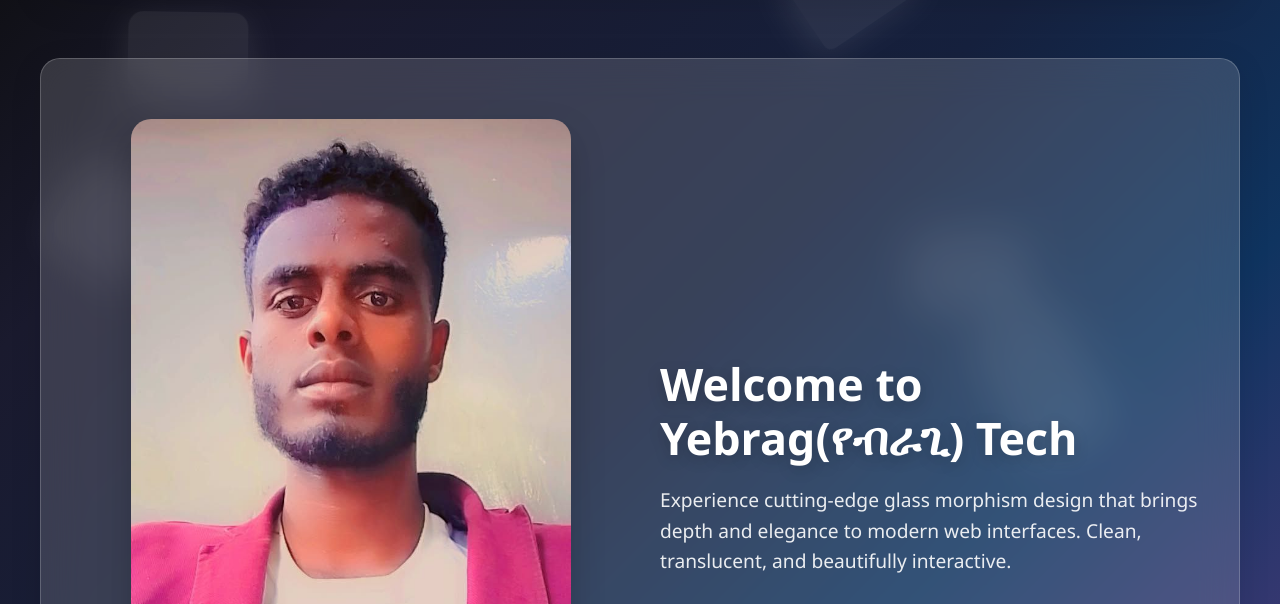
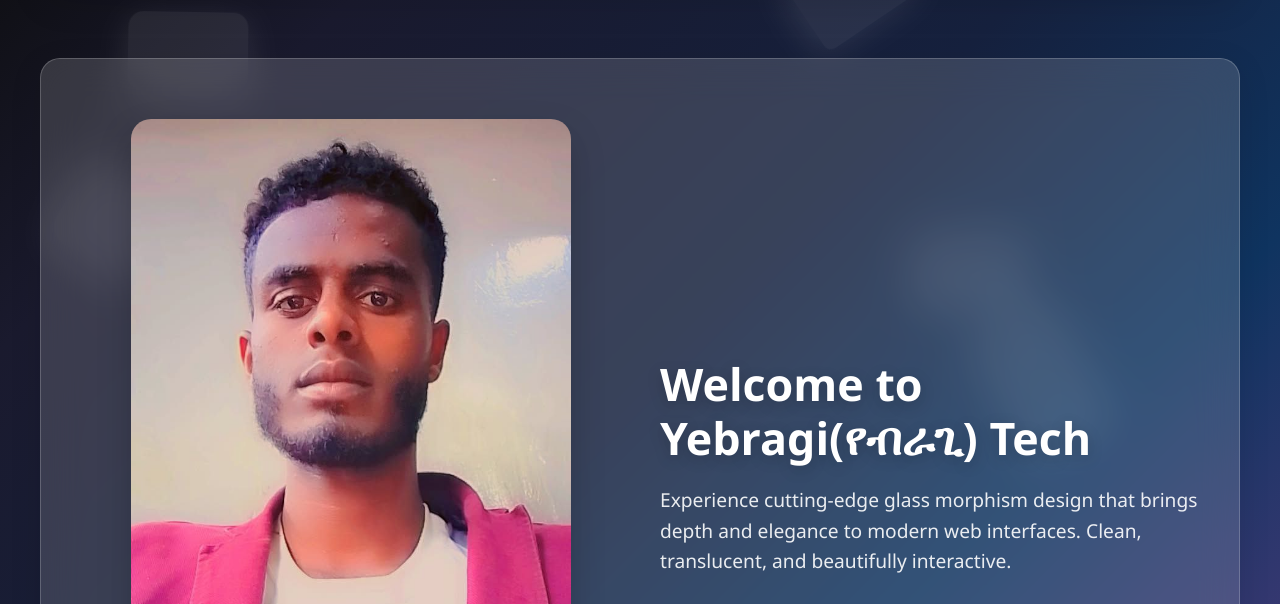
Before and after one commit to Sofi3406/brag-tech, a plain HTML site: page index.html in a window 1280 px wide. Shown: the part 148-752 px from the top of the page. Drawn offline with Linux system fonts and the light colour scheme.

Commit message:
feat:rename

```diff
--- a/index.html
+++ b/index.html
@@ -65,7 +65,7 @@
                     </div>
 
                     <div class="hero-content">
-                        <h1>Welcome to Yebrag(የብራጊ) Tech</h1>
+                        <h1>Welcome to Yebragi(የብራጊ) Tech</h1>
                         <p>Experience cutting-edge glass morphism design that brings depth and elegance to modern web interfaces. Clean, translucent, and beautifully interactive.</p>
                         <a href="#" class="cta-button" onclick="showPage('about')">Learn More</a>
                     </div>
```
